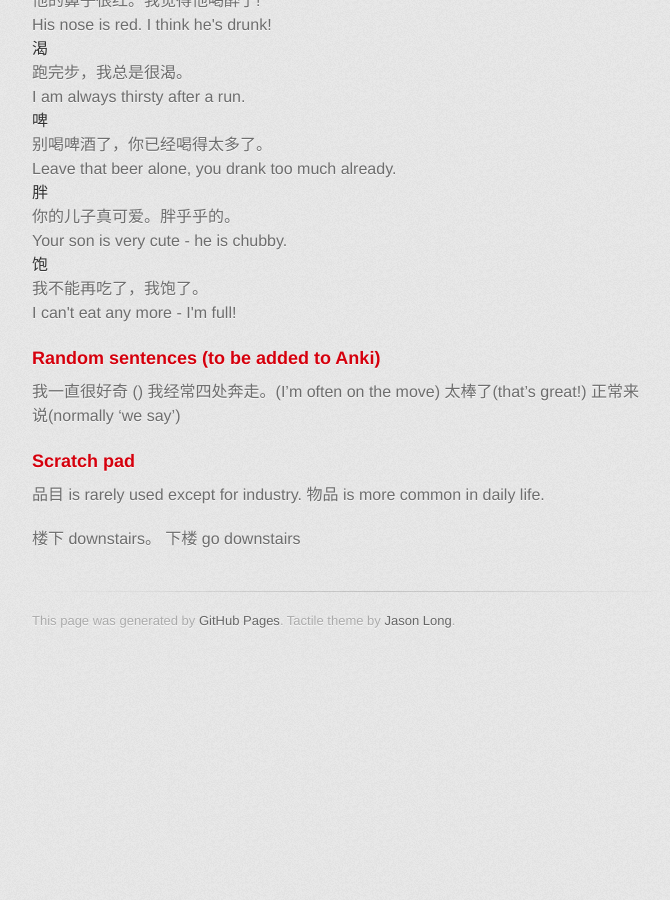
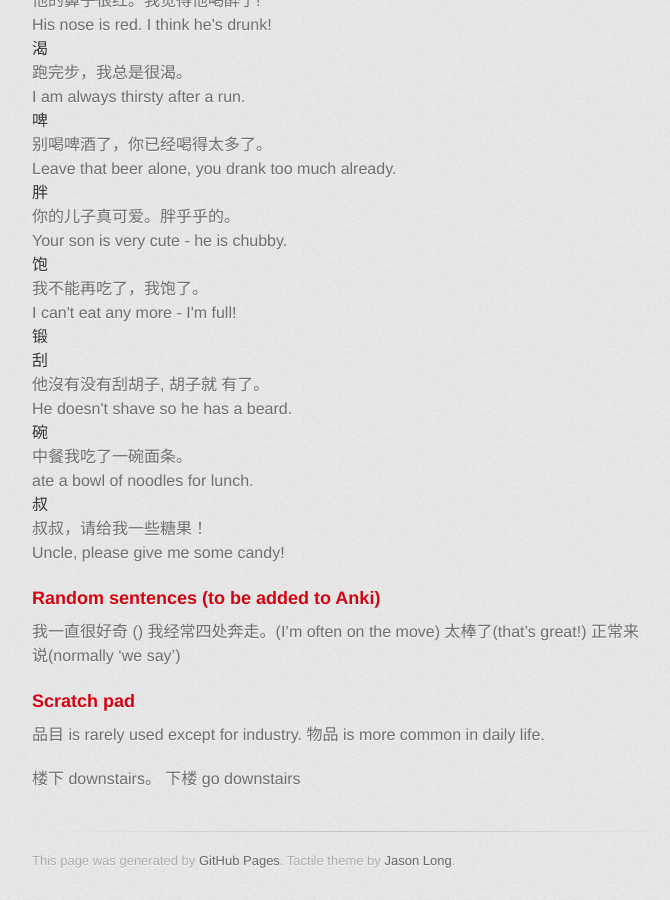
Before and after one commit to axiomiety/axiomiety.github.io, a Jekyll site: the page built from llog/mandarin.markdown, in a window 1280 px wide and 900 px high, scrolled down 18484 px. Shown: the whole window, without its empty margins (298-968 px from the left). Built offline with Jekyll 4.4.1, drawn with Linux system fonts in a browser that asks for light colours; nearby versions of some CDN libraries; some web fonts are replaced; before the commit the page ends 19144 px from its top, so only the background shows below that.

Commit message:
mandarin

```diff
--- a/llog/mandarin.markdown
+++ b/llog/mandarin.markdown
@@ -898,18 +898,18 @@ Character|Sentence|Translation
   <dt>饱</dt>
   <dd>我不能再吃了，我饱了。</dd>
   <dd>I can't eat any more - I'm full!</dd>
-  <dt></dt>
+  <dt>锻</dt>
   <dd></dd>
   <dd></dd>
-  <dt></dt>
-  <dd></dd>
-  <dd></dd>
-  <dt></dt>
-  <dd></dd>
-  <dd></dd>
-  <dt></dt>
-  <dd></dd>
-  <dd></dd>
+  <dt>刮</dt>
+  <dd>他沒有没有刮胡子, 胡子就 有了。</dd>
+  <dd>He doesn't shave so he has a beard.</dd>
+  <dt>碗</dt>
+  <dd>中餐我吃了一碗面条。</dd>
+  <dd> ate a bowl of noodles for lunch.</dd>
+  <dt>叔</dt>
+  <dd>叔叔，请给我一些糖果！</dd>
+  <dd>Uncle, please give me some candy!</dd>
 </dl>
 <!--
 <dl>
```
